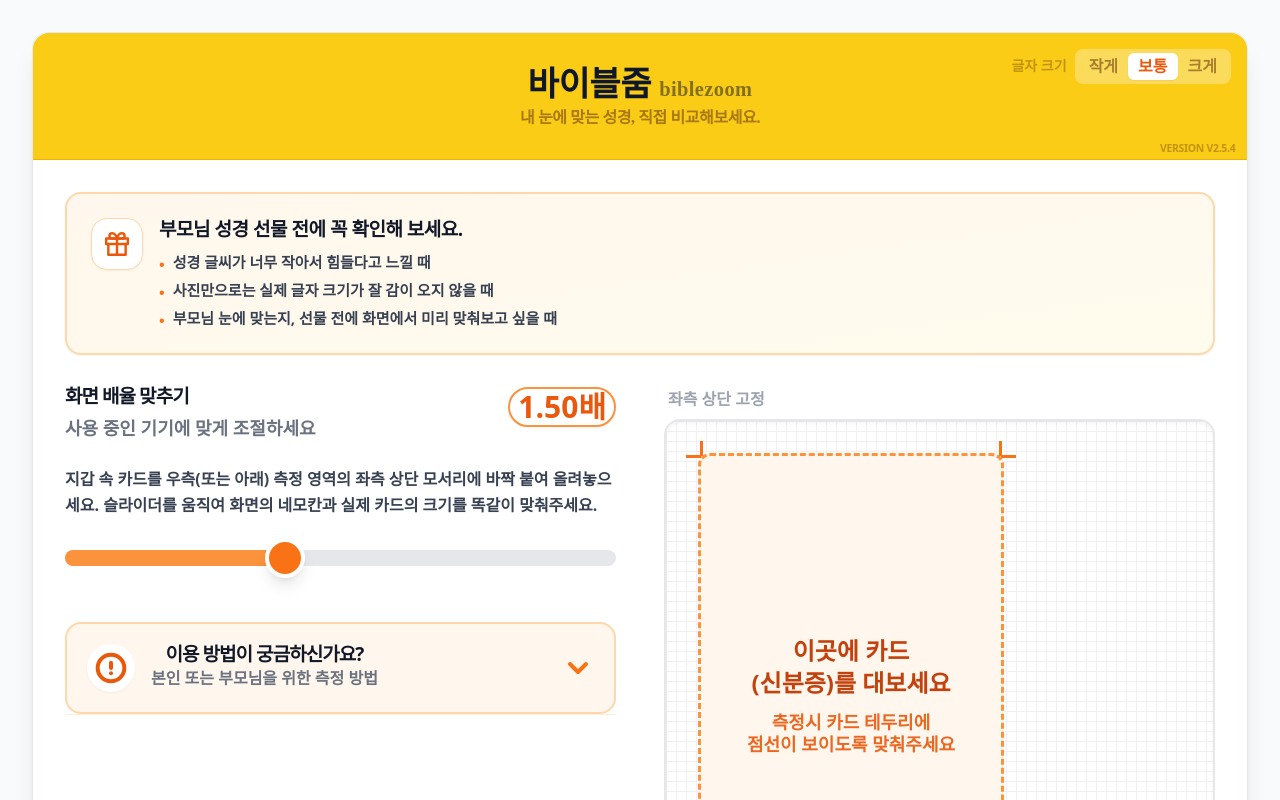
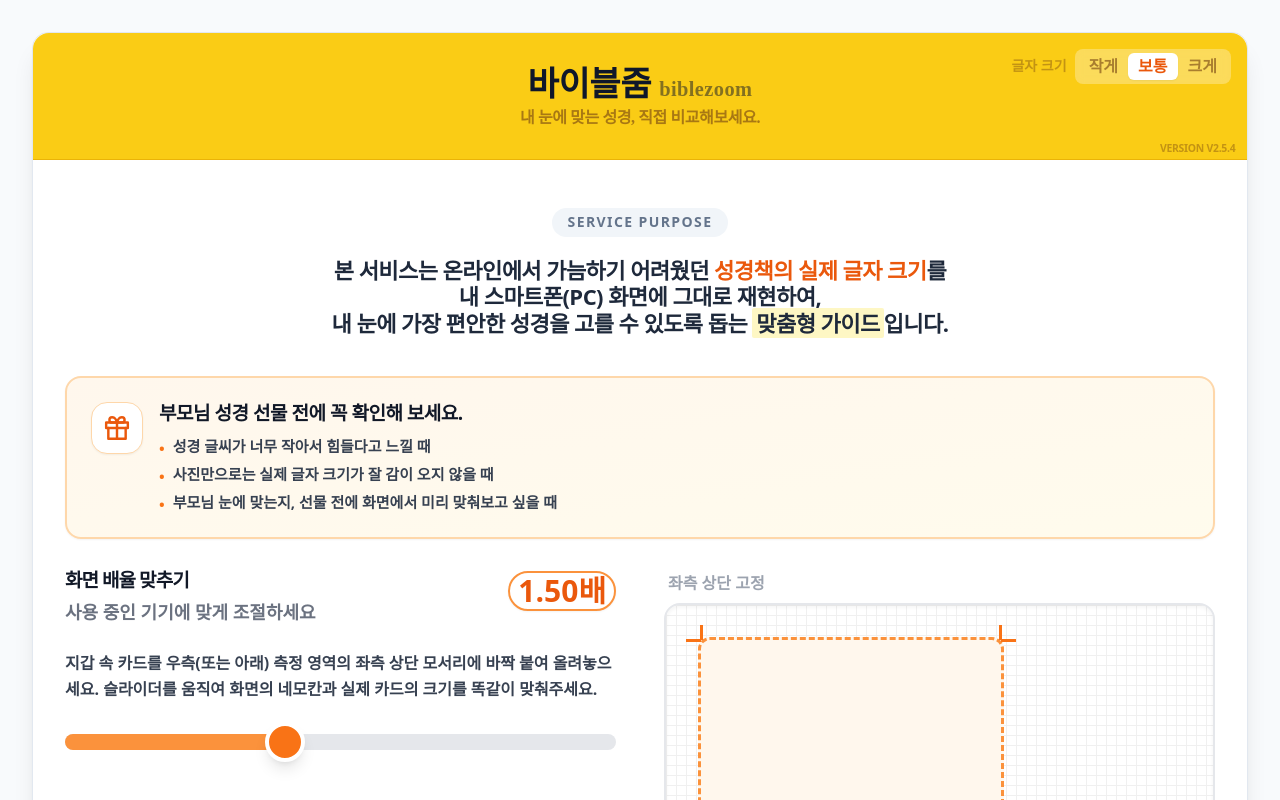
Before and after one commit to graceworkstudio/biblefont, a React (Vite) app: page / in a window 1280 px wide. Shown: the top 800 px of the page. Built offline with nearby package versions, Linux system fonts and the light colour scheme; grey boxes are pictures that could not be loaded; a web font is replaced by a local one.

Commit message:
auto: 2026-05-15 00:38:21

```diff
--- a/src/App.jsx
+++ b/src/App.jsx
@@ -3639,6 +3639,18 @@ const App = () => {
           </h1>
         </div>
         <div className="p-4 md:p-8">
+          {/* 서비스 목적 안내 */}
+          <div className="mb-10 mt-2 md:mt-4 text-center no-zoom px-2">
+            <div className="inline-block px-4 py-1.5 bg-slate-100 rounded-full text-slate-500 text-[11px] md:text-xs font-black mb-5 uppercase tracking-widest">
+              Service Purpose
+            </div>
+            <p className="text-[17px] md:text-[22px] font-black text-slate-800 leading-relaxed tracking-tight">
+              본 서비스는 온라인에서 가늠하기 어려웠던 <span className="text-orange-600">성경책의 실제 글자 크기</span>를<br className="hidden md:block" />
+              내 스마트폰(PC) 화면에 그대로 재현하여,<br className="hidden md:block" />
+              내 눈에 가장 편안한 성경을 고를 수 있도록 돕는 <span className="bg-yellow-200/50 px-1 rounded-sm">맞춤형 가이드</span>입니다.
+            </p>
+          </div>
+
           <div
             className="mb-6 md:mb-8 rounded-2xl border-2 border-orange-200 bg-gradient-to-br from-orange-50 to-amber-50/90 p-4 md:p-6 shadow-sm no-zoom"
             role="region"
```
